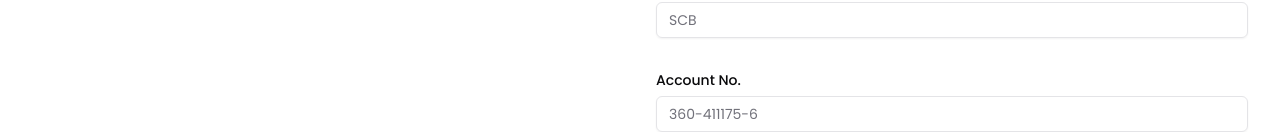
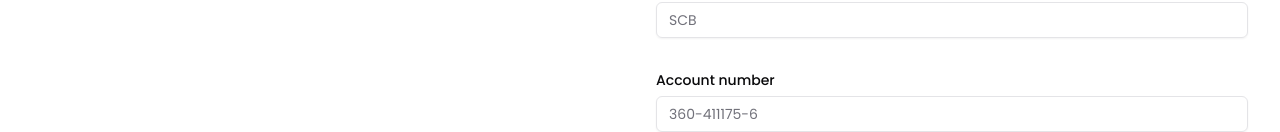
Before and after one commit to CP-RektMart/pic-me-pls-frontend, a Next.js app: page /profile in a window 1280 px wide. Shown: the part 683-815 px from the top of the page. Built offline with nearby package versions, Linux system fonts and the light colour scheme.

Commit message:
change placeholder

```diff
--- a/src/components/profile-page/index.tsx
+++ b/src/components/profile-page/index.tsx
@@ -121,7 +121,7 @@ export default function Profile({ isPhotographer }: ProfileProps) {
               </div>
 
               <div className='space-y-1.5'>
-                <p className='text-sm font-medium'>Account No.</p>
+                <p className='text-sm font-medium'>Account number</p>
                 <Input placeholder='360-411175-6' {...register('accountNo')} />
               </div>
 
```
